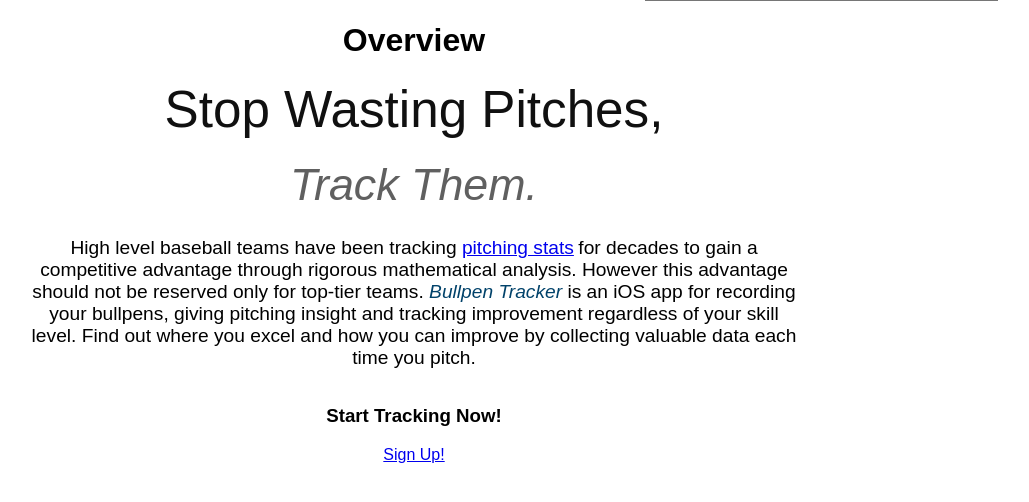
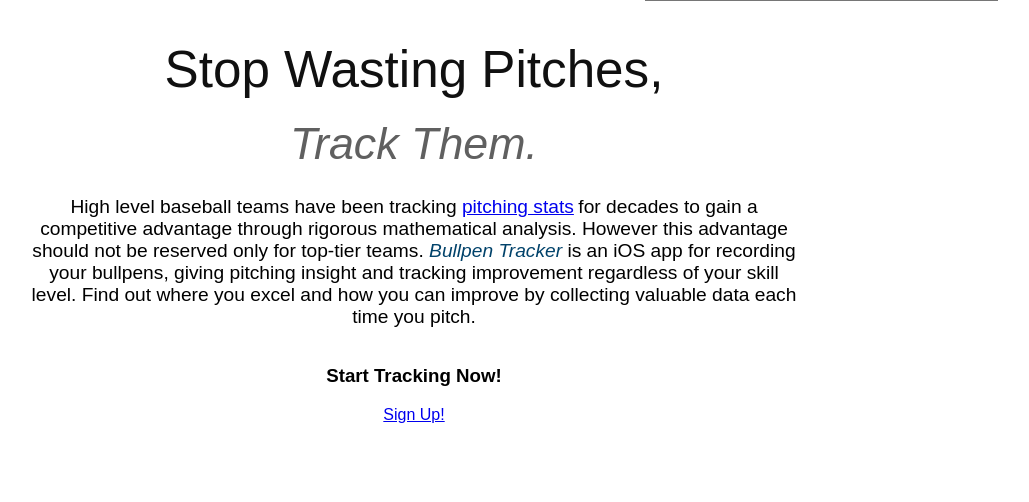
Before and after one commit to samhollenbach/BullpenTrackerServer, a Flask app: page /login in a window 1280 px wide. Shown: the part 49-551 px from the top of the page, without its empty margins (226-1255 px from the left). Run offline with Flask 2, Linux system fonts and the light colour scheme; some web fonts are replaced.

Commit message:
nested jquery

```diff
--- a/BullpenTrackerServer/website/templates/login.html
+++ b/BullpenTrackerServer/website/templates/login.html
@@ -22,7 +22,7 @@
 
 
     <div class="overview">
-        <h1>Overview</h1>
+        <h1></h1><br>
 
         <div class="blurb">
             <h2>Stop Wasting Pitches,</h2>
```
Also changed, not shown: BullpenTrackerServer/website/static/js/script.js (+12 -6 lines).
